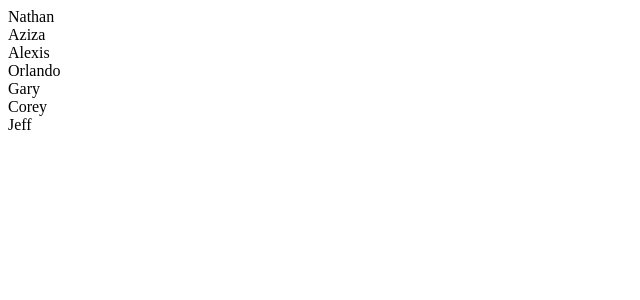
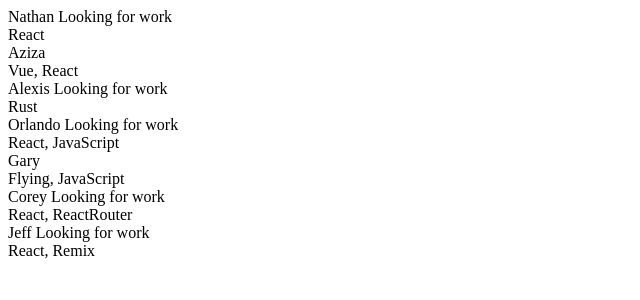
Before and after one commit to Momentum-Team-14/react-freeshelf-leximainw, a React (Create React App) app: page / in a window 1280 px wide. Shown: the top 300 px of the page, without its empty margins (0-640 px from the left). Built offline with nearby package versions, Linux system fonts and the light colour scheme.

Commit message:
feat: create Developer component

```diff
--- a/src/App.js
+++ b/src/App.js
@@ -1,7 +1,8 @@
+import Developer from './Developer'
 import devs from './devs'
 
 const App = () => (
-    <>{devs.map(dev => <div>{dev.name}</div>)}</>
+    <>{devs.map(dev => <Developer dev={dev} />)}</>
 )
 
 export default App;
--- /dev/null
+++ b/src/Developer.js
@@ -0,0 +1,12 @@
+const Developer = props => (
+    <div>
+        <div>
+            {props.dev.name} {props.dev.available ? 'Looking for work' :''}
+        </div>
+        <div>
+            {props.dev.expertise}
+        </div>
+    </div>
+)
+
+export default Developer;
```
